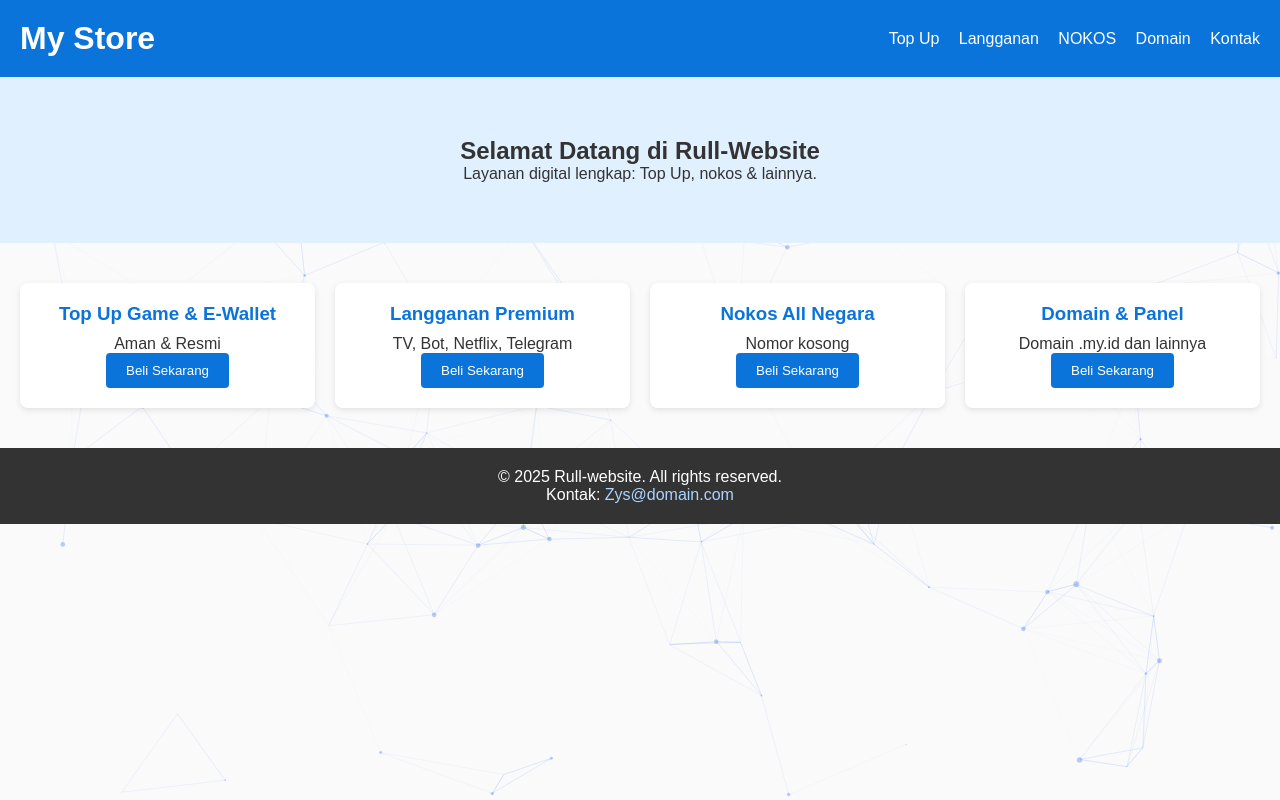
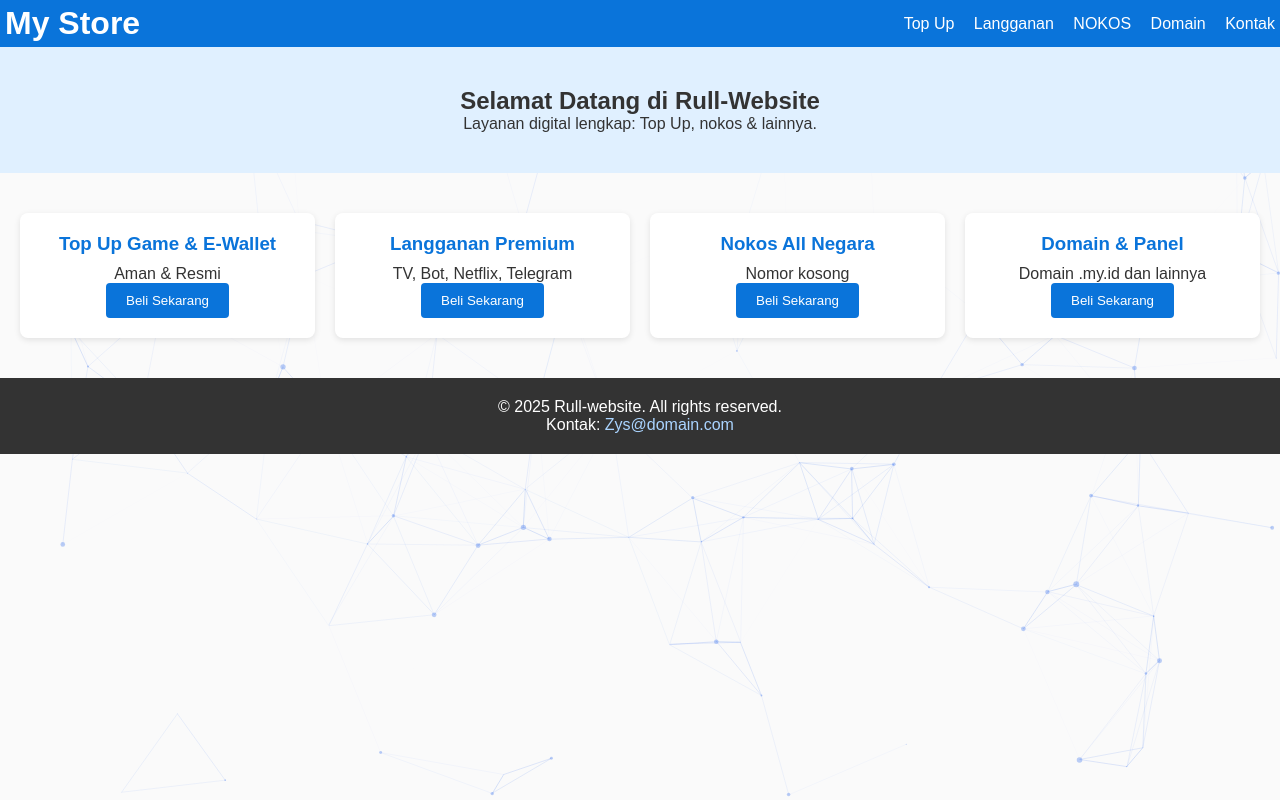
Before and after one commit to rullkagenou/Rull.js, a plain HTML site: page index.html in a window 1280 px wide. Drawn offline with nearby package versions, Linux system fonts and the light colour scheme.

Commit message:
Update styles.css

```diff
--- a/styles.css
+++ b/styles.css
@@ -2,14 +2,14 @@
 body { font-family: sans-serif; background: #fafafa; color: #333; }
 header {
   background: #0a74da; color: white;
-  padding: 20px; display: flex; align-items: center; justify-content: space-between;
+  padding: 5px; display: flex; align-items: center; justify-content: space-between;
 }
 header nav a {
   color: white; margin-left: 15px;
   text-decoration: none;
 }
 #hero {
-  background: #e0f0ff; padding: 60px 20px;
+  background: #e0f0ff; padding: 40px 20px;
   text-align: center;
 }
 #services {
```
